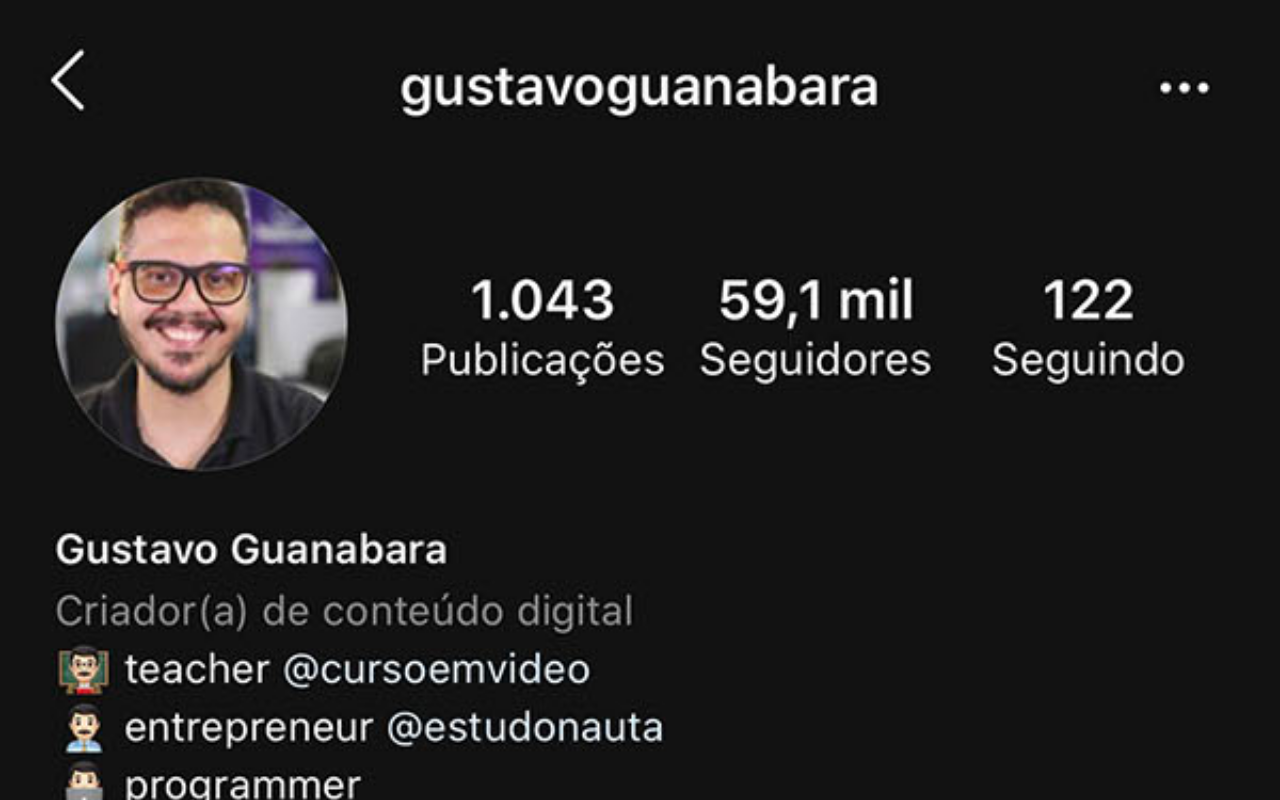
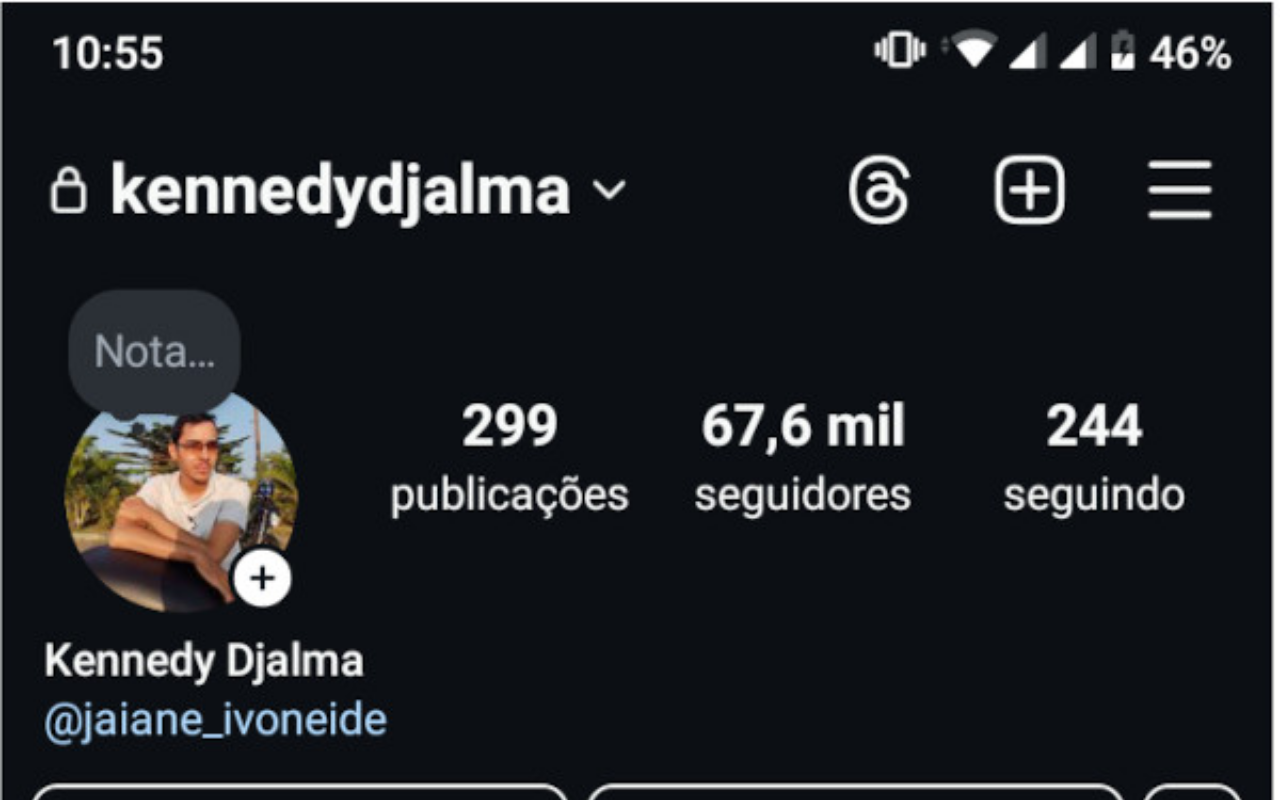
Before and after one commit to KennedyDjalma/projeto-social, a plain HTML site: page instagram.html in a window 1280 px wide. Shown: the top 800 px of the page. Drawn offline with Linux system fonts and the light colour scheme.

Commit message:
colocando minhas redes sociaIS

```diff
--- a/instagram.html
+++ b/instagram.html
@@ -7,7 +7,7 @@
     <link rel="stylesheet" href="estilos/social.css">
 </head>
 <body>
-    <img src="pacote-d013/imagens/tela-instagram.jpg" alt="Instagram">
+    <img src="pacote-d013/imagens/instagram.jpg" alt="Instagram">
     <a href="https://www.instagram.com/kennedydjalma/" target="_blank">ACESSE</a>
 </body>
 </html>
```
Also changed, not shown: youtube.html (+1 -1 lines), pacote-d013/imagens/instagram.jpg (added), pacote-d013/imagens/youtube.jpg (added).
